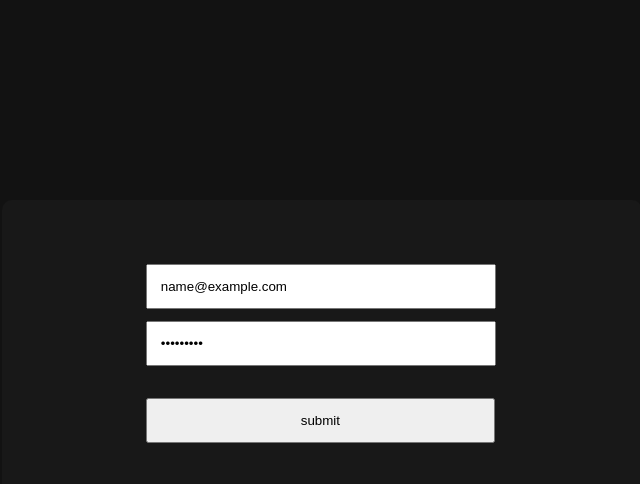
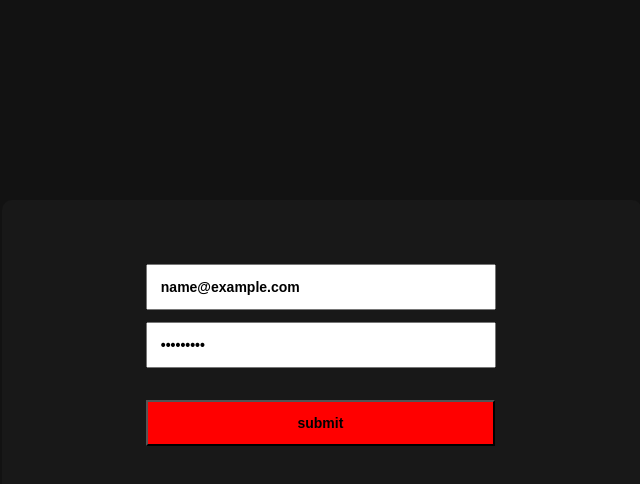
Before and after one commit to KellyPaxton/authentication, a plain HTML site: page index.html in a window 1280 px wide. Both pictures are taken after typing "name@example.com", "Sample123" into the empty fields and a click on the button "submit". Shown: the whole page, without its empty margins (318-958 px from the left). Drawn offline with Linux system fonts and the light colour scheme.

Commit message:
testing button and javascript

```diff
--- a/index.html
+++ b/index.html
@@ -13,8 +13,9 @@
                 <input class="items" id="input-password" type="password" placeholder="password">
             </div>
             <div>
-                <button class="items" id="button" type="submit">submit</button>
+                <button class="items" id="button" type="submit" onclick="test()">submit</button>
             </div>
         </div>
+        <script src="index.js"></script>
     </body>
 </html>
--- a/index.js
+++ b/index.js
@@ -0,0 +1,9 @@
+const button = document.getElementById("button")
+
+function test() {
+    if (button.style.backgroundColor == "red")
+    button.style.backgroundColor = "ghostwhite";
+    else {
+        button.style.backgroundColor = "red";
+    }
+}
--- a/style.css
+++ b/style.css
@@ -16,6 +16,9 @@ body {
     left: 22.5%;
     width: 50%;
     padding: 2%;
+    font-size: 14px;
+    font-weight: bold;
+    font-family: Arial, Helvetica, sans-serif;
 }
 #input-email {
     margin-top: 10%;
@@ -26,4 +29,5 @@ body {
 #button {
     width: 54.5%;
     margin-top: 5%;
+    cursor: pointer;
 }
```
